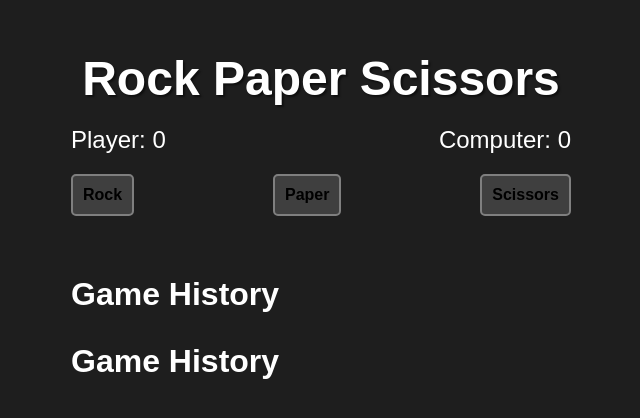
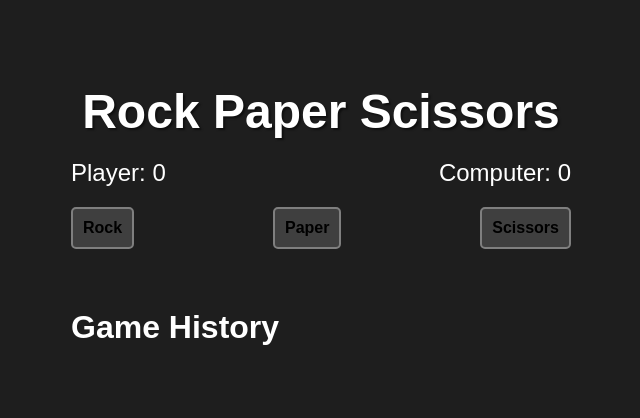
Before and after one commit to JoelDun/Rock-Paper-Scissor, a plain HTML site: page index.html in a window 1280 px wide. Shown: the part 180-598 px from the top of the page, without its empty margins (319-959 px from the left). Drawn offline with Linux system fonts and the light colour scheme.

Commit message:
Fix typo

```diff
--- a/index.html
+++ b/index.html
@@ -25,11 +25,6 @@
   <h2>Game History</h2>
   <ul id="game-history-list"></ul>
 </div>
-<div class="history" id="history">
-  <h2>Game History</h2>
-  <ul id="game-history-list"></ul>
-</div>
-
   </div>
   <script src="javascript.js"></script>
 </body>
```
